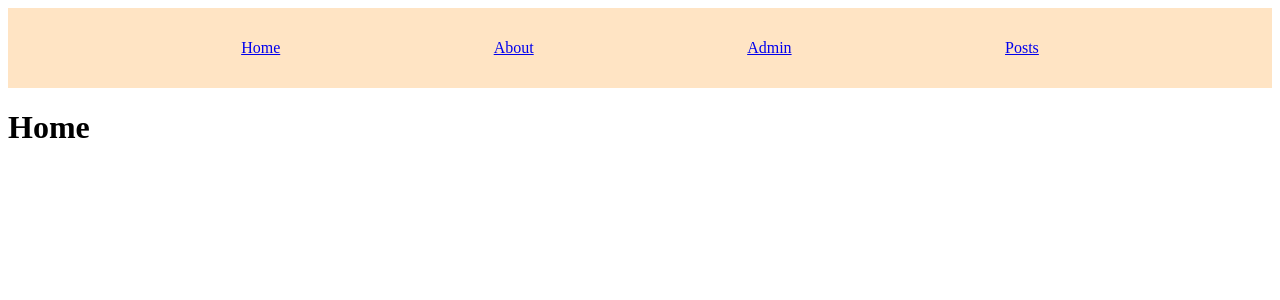
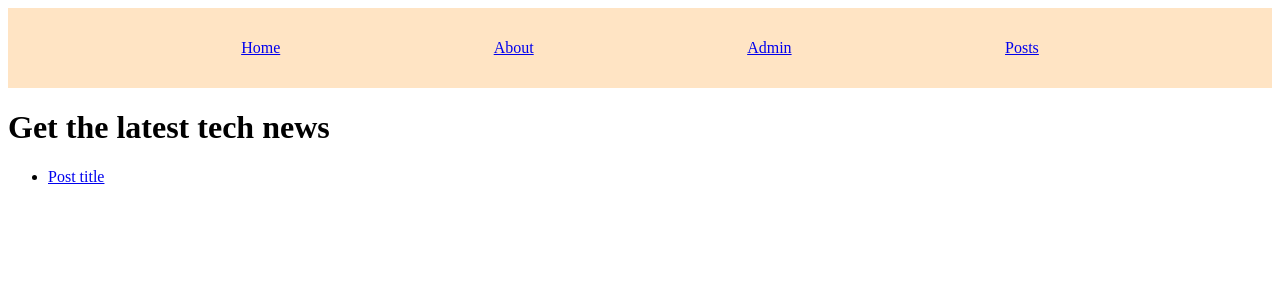
Before and after one commit to Caitlin-cooling/nuxt-blog, a Nuxt app: page / in a window 1280 px wide. Shown: the top 300 px of the page. Built offline with nearby package versions, Linux system fonts and the light colour scheme.

Commit message:
Updates home page

```diff
--- a/assets/styles/main.css
+++ b/assets/styles/main.css
@@ -20,6 +20,10 @@ a {
   color: black
 }
 
+ul {
+  list-style-type: none;
+}
+
 a:hover,
 a:active {
   color: grey;
--- a/pages/index.vue
+++ b/pages/index.vue
@@ -1,5 +1,10 @@
 <template>
   <div class="container">
-    <h1>Home</h1>
+    <h1>Get the latest tech news</h1>
+    <section class="featured-posts">
+      <ul>
+        <li><nuxt-link :to="'/posts/' + 1">Post title</nuxt-link></li>
+      </ul>
+    </section>
   </div>
 </template>
```
